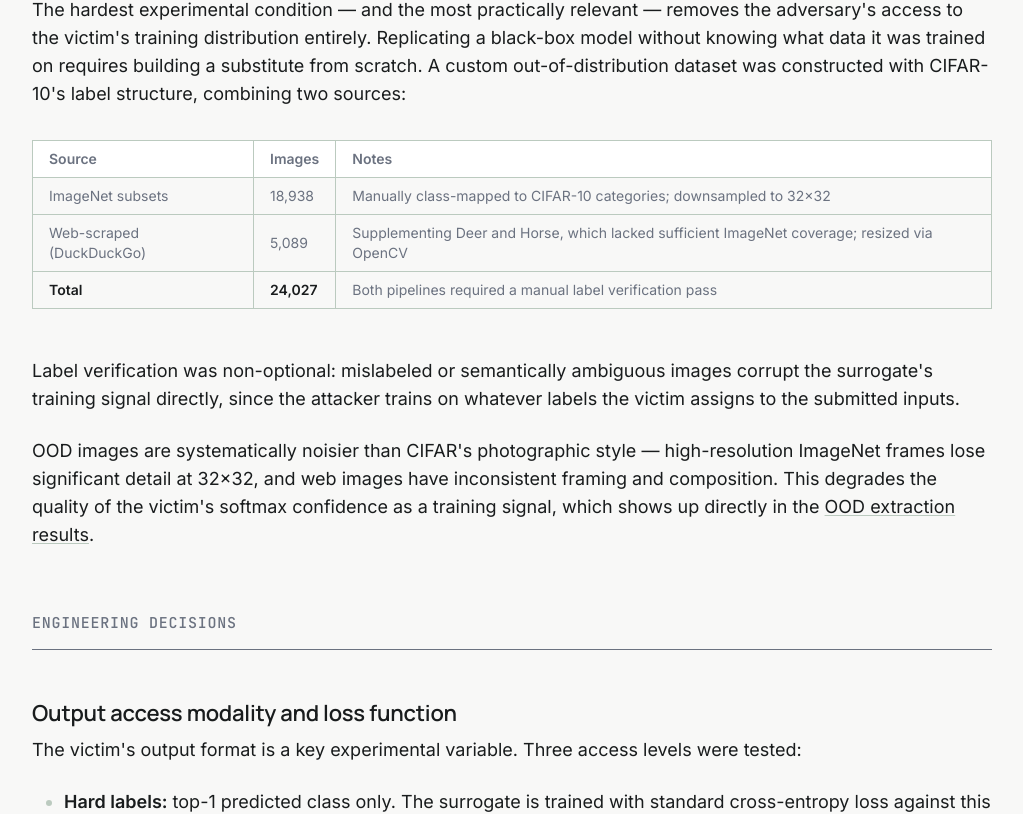
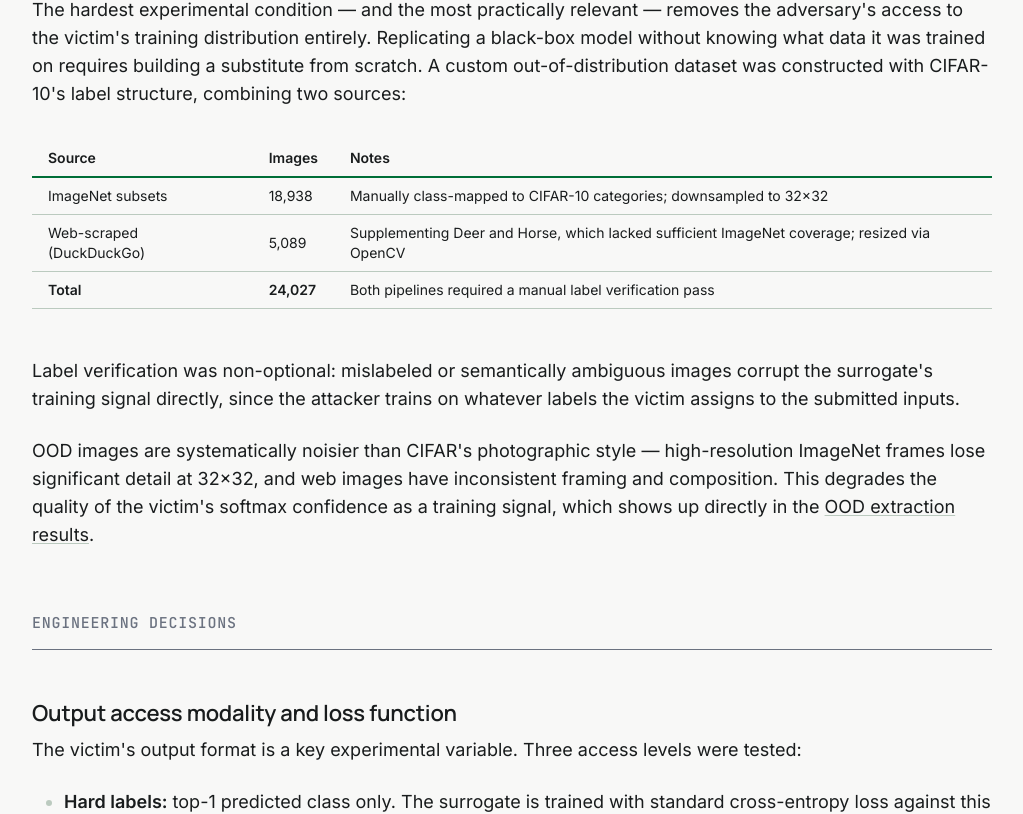
Before and after one commit to 95-ag/ag-portfolio, a Next.js app: page /work/model-extraction-attacks in a window 1280 px wide. Shown: the part 5389-6203 px from the top of the page, without its empty margins (128-1151 px from the left). Built offline with nearby package versions, Linux system fonts and the light colour scheme.

Commit message:
fix: restyle prose tables with ink text and accent header rule

```diff
--- a/src/app/globals.css
+++ b/src/app/globals.css
@@ -488,14 +488,16 @@ body {
   }
   .prose-content th,
   .prose-content td {
-    border: 1px solid var(--outline-variant);
+    /* editorial table: ink text on horizontal rules only — no grid, no header fill */
+    border: none;
+    border-bottom: 1px solid var(--outline-variant);
     padding: var(--spacing-sm) var(--spacing-md);
     text-align: left;
-    color: var(--on-surface-muted);
+    color: var(--on-surface);
   }
   .prose-content th {
-    background: var(--surface-sunken);
     font-weight: 600;
+    border-bottom: 2px solid var(--accent);
   }
   .prose-content code:not(pre code) {
     /* mono-code metrics + accent token treatment (Notion-like): accent text on a
```
